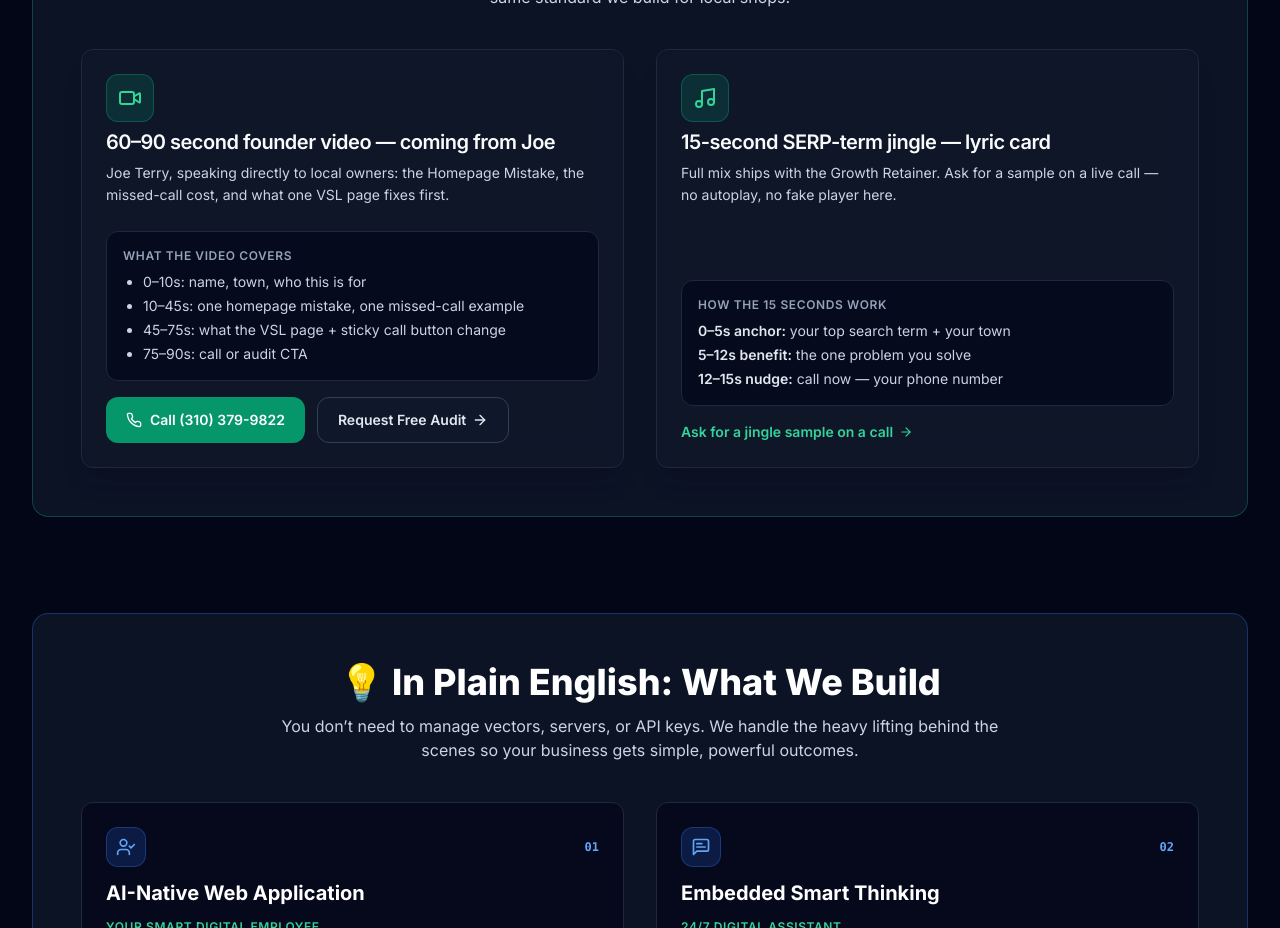
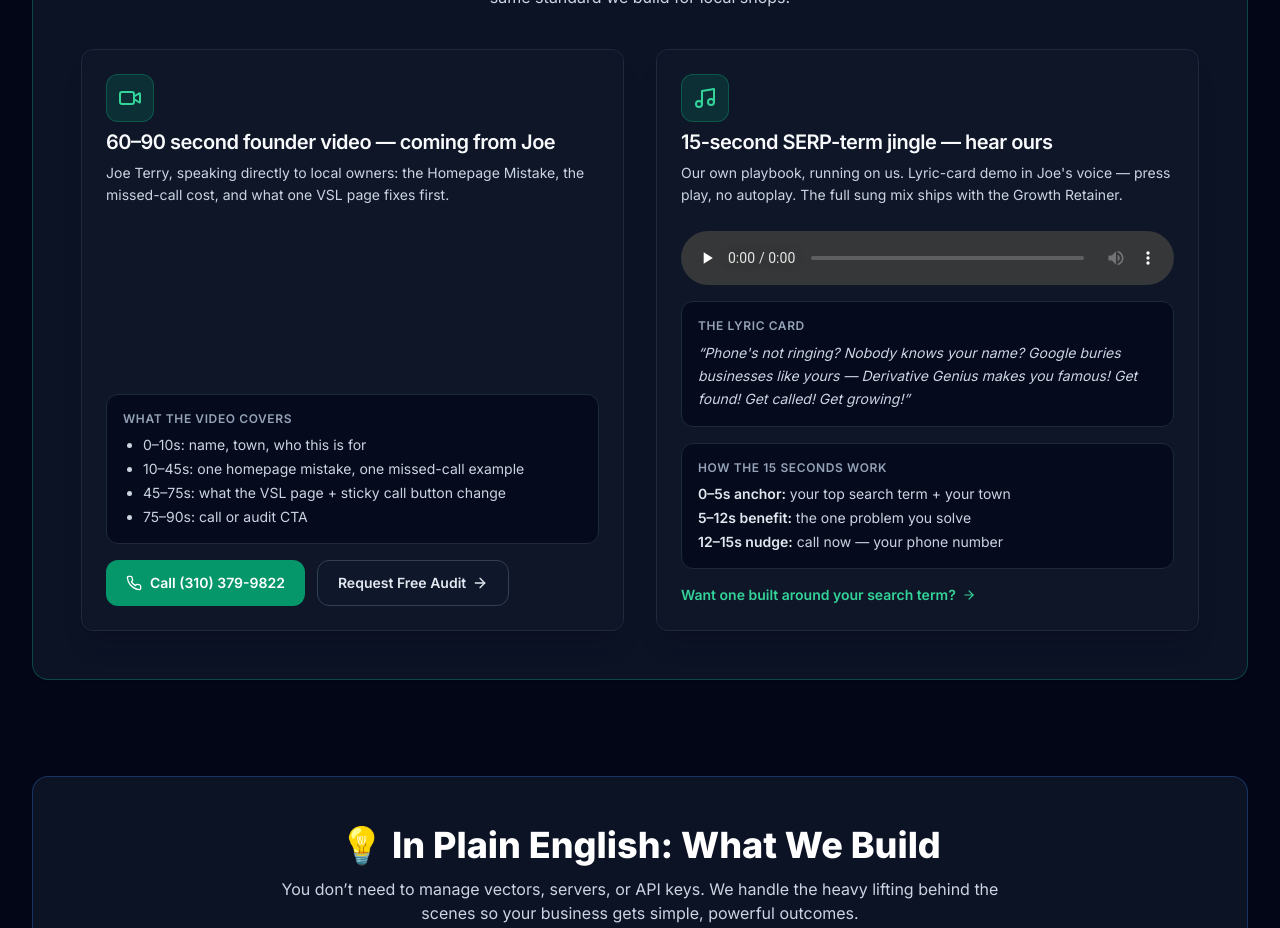
Before and after one commit to knowself/derivativegenius-com, a Next.js app: page / in a window 1280 px wide. Shown: the part 1100-2028 px from the top of the page. Built offline with nearby package versions, Linux system fonts and the light colour scheme; no server answers.

Commit message:
Jingle card: playable DG earworm demo + lyric card

```diff
--- a/src/components/EatYourOwnCooking.tsx
+++ b/src/components/EatYourOwnCooking.tsx
@@ -8,7 +8,8 @@
  *
  * Honest placeholders only: no invented video/audio files, no invented metrics.
  * Founder video slot shows what the video covers until Joe records the 60–90s take.
- * Jingle slot shows how the 15 seconds are built until the 15s Suno mix ships.
+ * Jingle slot plays Joe's real lyric-card demo (public/audio/dg-earworm-jingle.mp3);
+ * the full sung mix ships with the Growth Retainer.
  * Copy is visitor-facing — no internal production notes on the live page.
  */
 export function EatYourOwnCooking() {
@@ -71,12 +72,21 @@
             <div className="flex h-12 w-12 items-center justify-center rounded-xl bg-emerald-600/20 text-emerald-600 dark:text-emerald-400 border border-emerald-500/30">
               <Music className="h-6 w-6" />
             </div>
-            <CardTitle className="mt-4 text-xl">15-second SERP-term jingle — lyric card</CardTitle>
+            <CardTitle className="mt-4 text-xl">15-second SERP-term jingle — hear ours</CardTitle>
             <CardDescription className="mt-2 text-sm text-slate-600 dark:text-slate-300 leading-relaxed">
-              Full mix ships with the Growth Retainer. Ask for a sample on a live call — no autoplay, no fake player here.
+              Our own playbook, running on us. Lyric-card demo in Joe&apos;s voice — press play, no autoplay. The full sung mix ships with the Growth Retainer.
             </CardDescription>
           </CardHeader>
           <CardContent className="space-y-4">
+            <audio controls preload="none" src="/audio/dg-earworm-jingle.mp3" className="w-full">
+              Your browser can&apos;t play audio — <a href="/audio/dg-earworm-jingle.mp3" className="underline">download the jingle</a>.
+            </audio>
+            <div className="rounded-xl border border-slate-200 dark:border-slate-800 bg-slate-100/80 dark:bg-slate-950/70 p-4 text-sm text-slate-700 dark:text-slate-300 space-y-2">
+              <div className="text-xs font-semibold uppercase tracking-wider text-slate-500 dark:text-slate-400">The lyric card</div>
+              <p className="italic leading-relaxed">
+                &ldquo;Phone&apos;s not ringing? Nobody knows your name? Google buries businesses like yours — Derivative Genius makes you famous! Get found! Get called! Get growing!&rdquo;
+              </p>
+            </div>
             <div className="rounded-xl border border-slate-200 dark:border-slate-800 bg-slate-100/80 dark:bg-slate-950/70 p-4 text-sm text-slate-700 dark:text-slate-300 space-y-2">
               <div className="text-xs font-semibold uppercase tracking-wider text-slate-500 dark:text-slate-400">How the 15 seconds work</div>
               <ul className="space-y-1">
@@ -89,7 +99,7 @@
               href="/contact"
               className="inline-flex items-center space-x-1.5 text-sm font-semibold text-emerald-600 dark:text-emerald-400 hover:text-emerald-500 dark:hover:text-emerald-300 transition-colors"
             >
-              <span>Ask for a jingle sample on a call</span>
+              <span>Want one built around your search term?</span>
               <ArrowRight className="h-3.5 w-3.5" />
             </Link>
           </CardContent>
```
